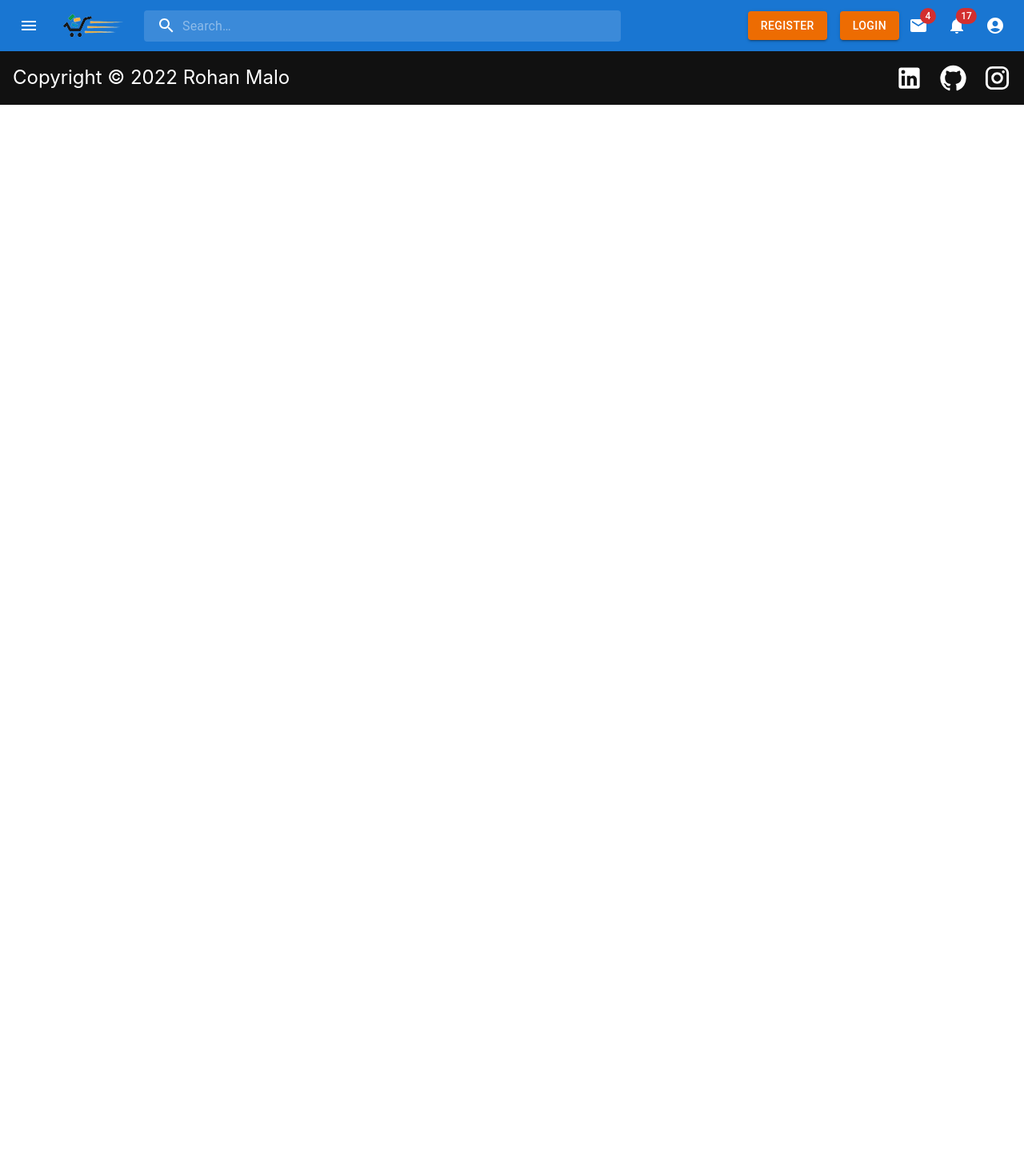
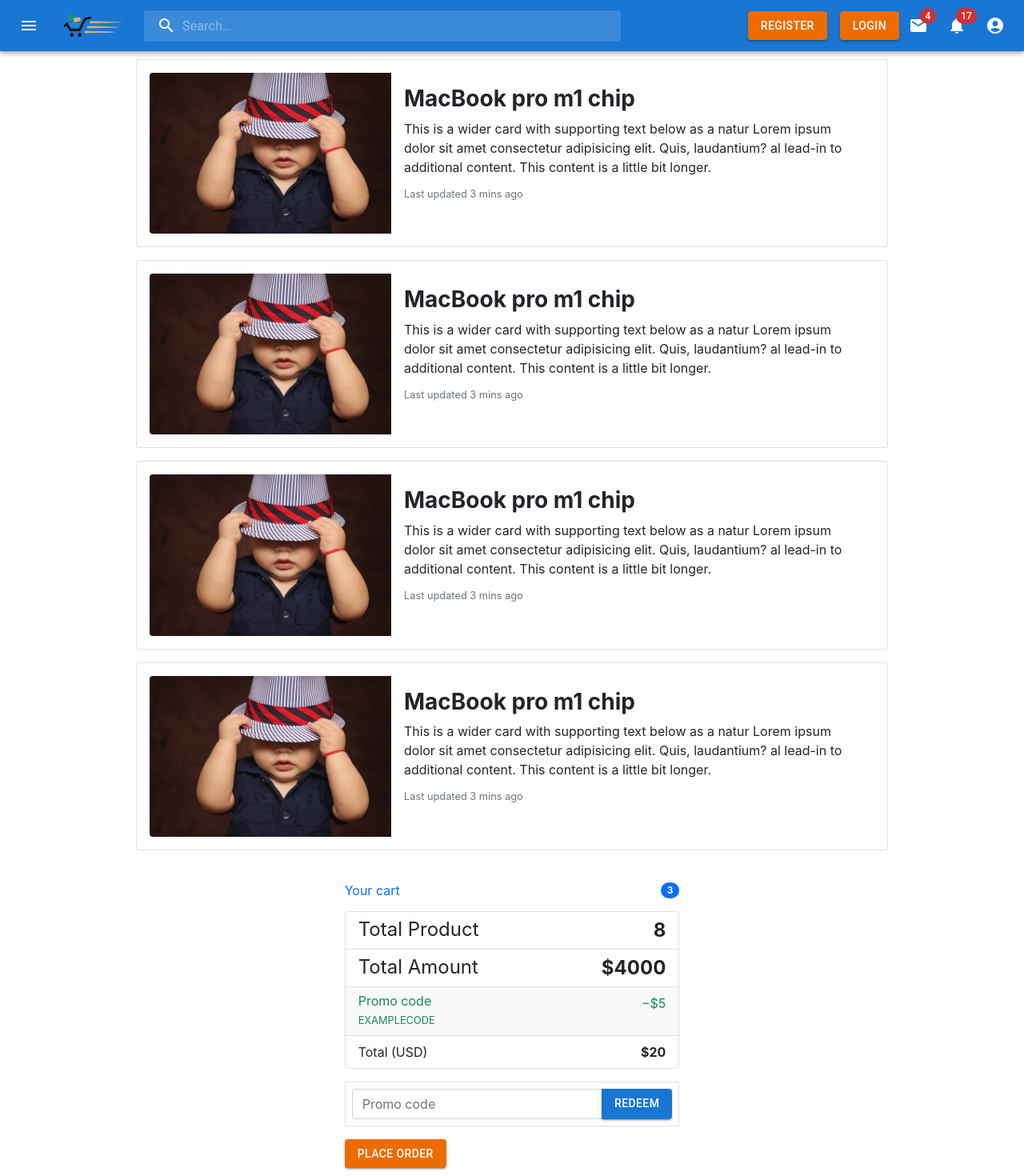
Before and after one commit to reo127/EcommerceDesign, a React (Create React App) app: page /cart in a window 1280 px wide. Shown: the top 1470 px of the page at 80% size. Before the commit the page ends 800 px from the top, so only its background shows below. Built offline with nearby package versions, Linux system fonts and the light colour scheme.

Commit message:
Created Cart page design

```diff
--- a/src/App.js
+++ b/src/App.js
@@ -1,21 +1,26 @@
 /*
 Project : Ecommerce Shop
+Use Cases : Sell physical and digital products, Sell Courses
 Tools : Material-UI, React, React-Router, Firebase
-Auhtor : Rohan Malo - 64rohanmalo@gmail.com
+Author : Rohan Malo - 64rohanmalo@gmail.com
 
 Note : This is the main page, Every component is Imported hare
 */
 
 
+// Components
 import Footer from "./Components/Footer";
 import Navbar from "./Components/Navbar";
+
+// Screens
 import Home from "./Screens/Home";
 import Product from "./Screens/Product";
 import Search from "./Screens/Search";
+import Cart from "./Screens/Cart";
 
 
 import { Route, Routes } from "react-router-dom";
-// import { Search } from "@mui/icons-material";
+
 
 
 
@@ -30,6 +35,7 @@ function App() {
           <Route path="/" element={<Home />} />
           <Route path="/pro" element={<Product />} />
           <Route path="/search" element={<Search />} />
+          <Route path="/cart" element={<Cart /> } />
       </Routes>
 
 
--- /dev/null
+++ b/src/Screens/Cart.jsx
@@ -0,0 +1,139 @@
+import React from 'react'
+import Box from '@mui/material/Box';
+import TextField from '@mui/material/TextField';
+import Button from '@mui/material/Button';
+import image from '../images/1.jpg'
+import { Link } from 'react-router-dom'
+
+const Cart = () => {
+    return (
+        <>
+            <div className="container d-flex justify-content-around align-items-start flex-wrap">
+
+                <div class="col-md-5 col-lg-4 order-md-last my-4">
+                    <h4 class="d-flex justify-content-between align-items-center mb-3">
+                        <span class="text-primary">Your cart</span>
+                        <span class="badge bg-primary rounded-pill">3</span>
+                    </h4>
+                    <ul class="list-group mb-3">
+                        <li class="list-group-item d-flex justify-content-between lh-sm ">
+                            <div>
+                                <h6 class="my-0 fs-4">Total Product </h6>
+                            </div>
+                            <span class=" fs-4"><strong> 8 </strong></span>
+                        </li>
+                        <li class="list-group-item d-flex justify-content-between lh-sm ">
+                            <div>
+                                <h6 class="my-0 fs-4">Total Amount </h6>
+                            </div>
+                            <span class=" fs-4"><strong> $4000 </strong></span>
+                        </li>
+
+                        <li class="list-group-item d-flex justify-content-between bg-light">
+                            <div class="text-success">
+                                <h6 class="my-0">Promo code</h6>
+                                <small>EXAMPLECODE</small>
+                            </div>
+                            <span class="text-success">−$5</span>
+                        </li>
+                        <li class="list-group-item d-flex justify-content-between">
+                            <span>Total (USD)</span>
+                            <strong>$20</strong>
+                        </li>
+                    </ul>
+
+                    <form class="card p-2">
+                        <div class="input-group">
+                            <input type="text" class="form-control" placeholder="Promo code" />
+                            <Button variant="contained"> Redeem </Button>
+                        </div>
+                    </form>
+                    <Button variant="contained" color='warning' className='mt-3'> Place Order </Button>
+
+                </div>
+
+
+
+
+                <div className="searchItems " >
+
+                    <div class="card mb-3" style={{ maxWidth: '940px', padding: '1rem', marginTop: '10px' }}>
+                        <div class="row g-0">
+                            <div class="col-md-4">
+                                <Link to="#">
+                                    <img src={image} class="img-fluid rounded-start" alt="..." />
+                                </Link>
+                            </div>
+                            <div class="col-md-8">
+                                <div class="card-body">
+                                    <h5 class="card-title fs-3"><b>MacBook pro m1 chip</b></h5>
+                                    <p class="card-text my-2 fw-normal">This is a wider card with supporting text below as a natur Lorem ipsum dolor sit amet consectetur adipisicing elit. Quis, laudantium? al lead-in to additional content. This content is a little bit longer.</p>
+                                    <p class="card-text"><small class="text-muted">Last updated 3 mins ago</small></p>
+                                </div>
+                            </div>
+                        </div>
+                    </div>
+
+
+                    <div class="card mb-3" style={{ maxWidth: '940px', padding: '1rem', marginTop: '10px' }}>
+                        <div class="row g-0">
+                            <div class="col-md-4">
+                                <Link to="#">
+                                    <img src={image} class="img-fluid rounded-start" alt="..." />
+                                </Link>
+                            </div>
+                            <div class="col-md-8">
+                                <div class="card-body">
+                                    <h5 class="card-title fs-3"><b>MacBook pro m1 chip</b></h5>
+                                    <p class="card-text my-2 fw-normal">This is a wider card with supporting text below as a natur Lorem ipsum dolor sit amet consectetur adipisicing elit. Quis, laudantium? al lead-in to additional content. This content is a little bit longer.</p>
+                                    <p class="card-text"><small class="text-muted">Last updated 3 mins ago</small></p>
+                                </div>
+                            </div>
+                        </div>
+                    </div>
+
+
+                    <div class="card mb-3" style={{ maxWidth: '940px', padding: '1rem', marginTop: '10px' }}>
+                        <div class="row g-0">
+                            <div class="col-md-4">
+                                <Link to="#">
+                                    <img src={image} class="img-fluid rounded-start" alt="..." />
+                                </Link>
+                            </div>
+                            <div class="col-md-8">
+                                <div class="card-body">
+                                    <h5 class="card-title fs-3"><b>MacBook pro m1 chip</b></h5>
+                                    <p class="card-text my-2 fw-normal">This is a wider card with supporting text below as a natur Lorem ipsum dolor sit amet consectetur adipisicing elit. Quis, laudantium? al lead-in to additional content. This content is a little bit longer.</p>
+                                    <p class="card-text"><small class="text-muted">Last updated 3 mins ago</small></p>
+                                </div>
+                            </div>
+                        </div>
+                    </div>
+
+
+                    <div class="card mb-3" style={{ maxWidth: '940px', padding: '1rem', marginTop: '10px' }}>
+                        <div class="row g-0">
+                            <div class="col-md-4">
+                                <Link to="#">
+                                    <img src={image} class="img-fluid rounded-start" alt="..." />
+                                </Link>
+                            </div>
+                            <div class="col-md-8">
+                                <div class="card-body">
+                                    <h5 class="card-title fs-3"><b>MacBook pro m1 chip</b></h5>
+                                    <p class="card-text my-2 fw-normal">This is a wider card with supporting text below as a natur Lorem ipsum dolor sit amet consectetur adipisicing elit. Quis, laudantium? al lead-in to additional content. This content is a little bit longer.</p>
+                                    <p class="card-text"><small class="text-muted">Last updated 3 mins ago</small></p>
+                                </div>
+                            </div>
+                        </div>
+                    </div>
+
+
+
+                </div>
+            </div>
+        </>
+    )
+}
+
+export default Cart
--- a/src/Screens/Search.jsx
+++ b/src/Screens/Search.jsx
@@ -34,7 +34,7 @@ const Search = () => {
         </Box>
 
 
-        <div className="searchItems">
+        <div className="searchItems w-75" >
 
           <div class="card mb-3" style={{ maxWidth: '940px', padding: '1rem', marginTop: '10px' }}>
             <div class="row g-0">
```
